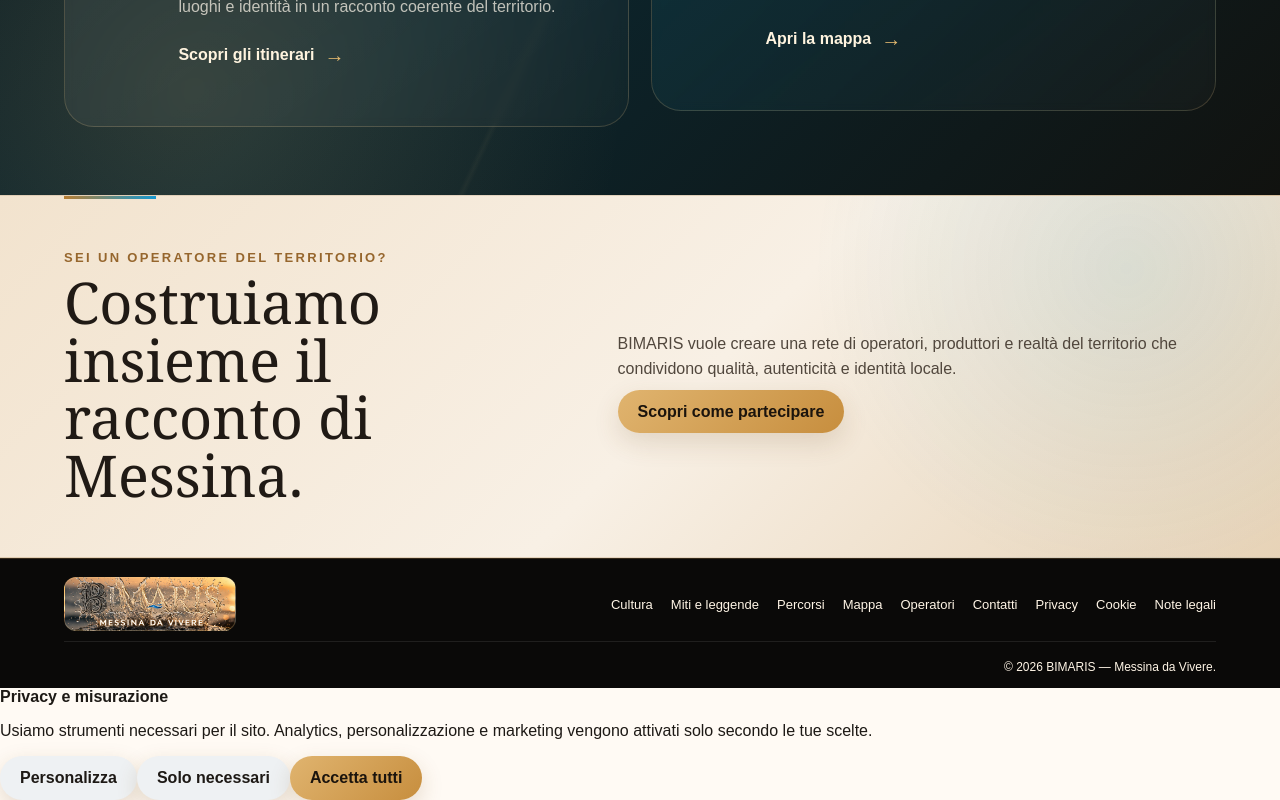
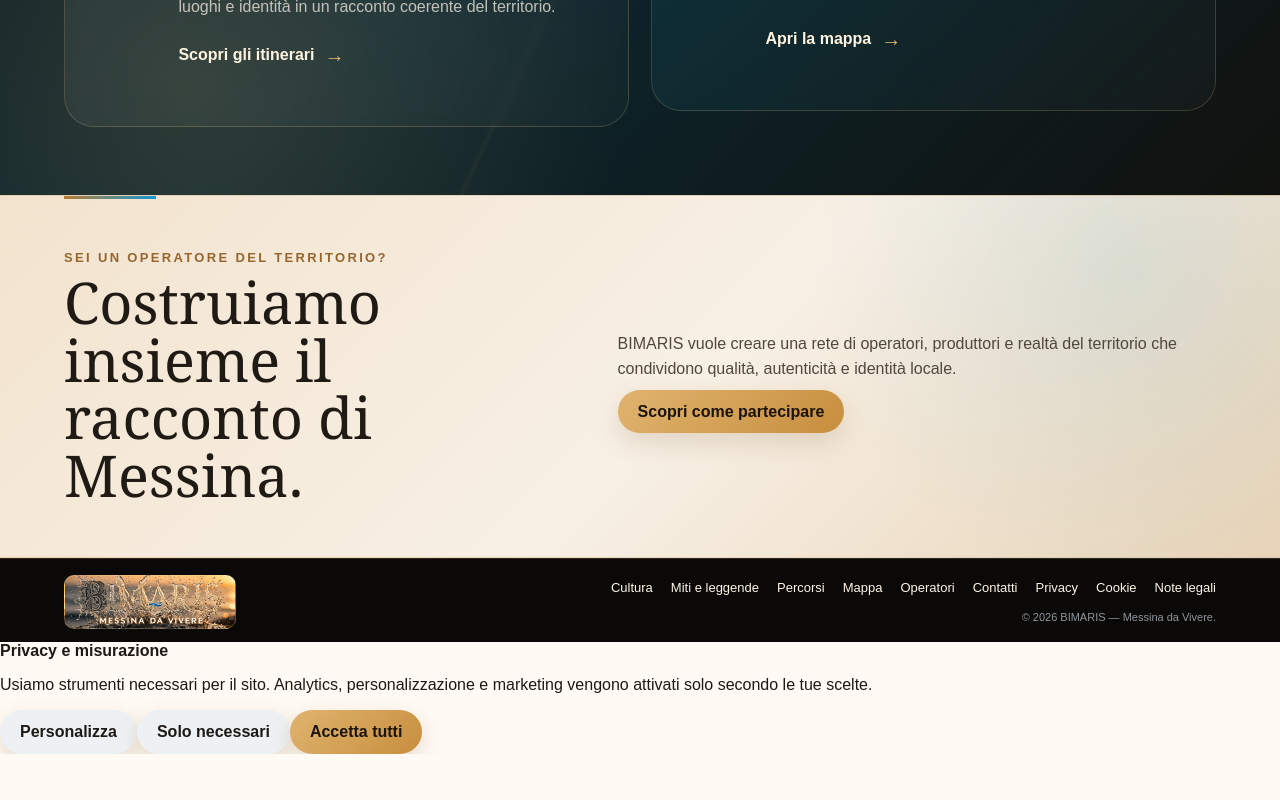
Before and after one commit to giovannibrunetto/bimaris-platform, a Next.js app in the folder apps/web/: page / in a window 1280 px wide. Shown: the part 1470-2270 px from the top of the page. After the commit the page ends 2224 px from the top, so only its background shows below. Built offline with nearby package versions, Linux system fonts and the light colour scheme.

Commit message:
Use isolated footer styles

```diff
--- a/apps/web/components/Footer.tsx
+++ b/apps/web/components/Footer.tsx
@@ -1,12 +1,13 @@
 import Link from "next/link";
+import styles from "./Footer.module.css";
 
 export function Footer() {
   return (
-    <footer className="footer">
-      <Link className="footer-brand" href="/" aria-label="BIMARIS — Messina da Vivere">
-        <span className="footer-brand-image" />
+    <footer className={styles.footer}>
+      <Link className={styles.brand} href="/" aria-label="BIMARIS — Messina da Vivere">
+        <span className={styles.brandImage} />
       </Link>
-      <div className="footer-links">
+      <div className={styles.links}>
         <Link href="/cultura">Cultura</Link>
         <Link href="/storie-miti-leggende">Miti e leggende</Link>
         <Link href="/itinerari">Percorsi</Link>
@@ -17,7 +18,7 @@ export function Footer() {
         <Link href="/cookie">Cookie</Link>
         <Link href="/note-legali">Note legali</Link>
       </div>
-      <p className="muted">© 2026 BIMARIS — Messina da Vivere.</p>
+      <p className={styles.copyright}>© 2026 BIMARIS — Messina da Vivere.</p>
     </footer>
   );
 }
```
